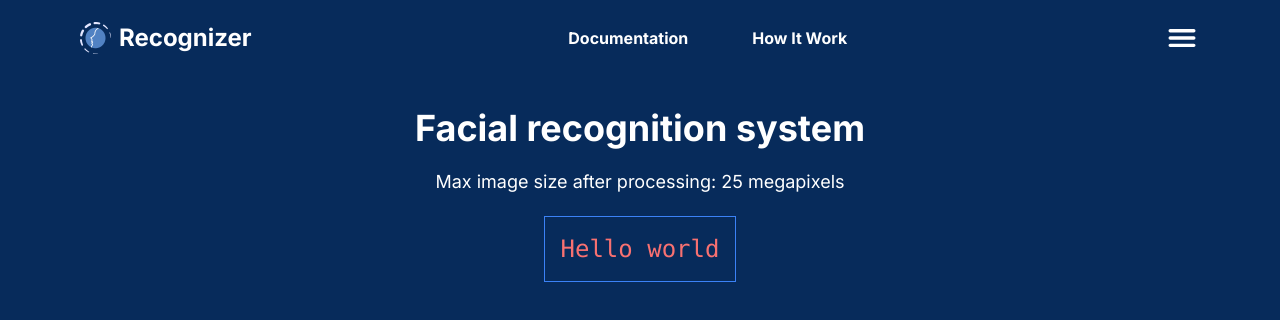
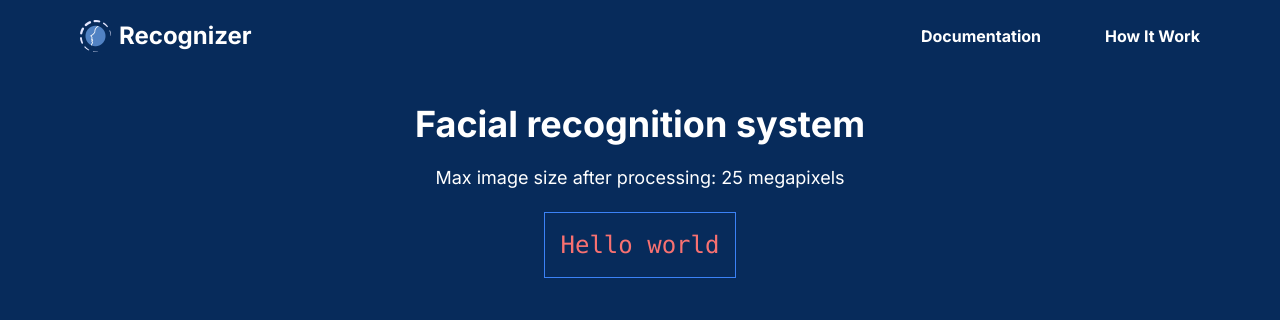
Before and after one commit to Oussama-Aouina/face-recognition-system, a Next.js app: page / in a window 1280 px wide. Shown: the top 320 px of the page. Built offline with nearby package versions, Linux system fonts and the light colour scheme.

Commit message:
fixing an error in the navbar

```diff
--- a/src/components/Navbar/Menu.tsx
+++ b/src/components/Navbar/Menu.tsx
@@ -1,16 +1,10 @@
 "use client";
 import Link from "next/link";
-import { IoMenu } from "react-icons/io5";
 function Menu({ closeMenu }: Readonly<{ closeMenu: Function }>): JSX.Element {
   return (
     <div
       className="absolute right-0 top-20 z-30 hidden h-[89vh] w-full flex-col items-center justify-start bg-background   bg-opacity-70 backdrop-blur-lg px-20 border-t border-slate-400 shadow-md max-md:flex"
       onClick={closeMenu as () => void}>
-      {/* <div className="w-full">
-        <span className="font-bold cursor-pointer text-2xl absolute left-4 top-6">
-          X
-        </span>
-      </div> */}
       <ul className={`font-semibold flex flex-col text-lg  w-full  `}>
         <li className=" flex justify-center border-b border-slate-400 w-full py-5 cursor-pointer">
           <Link href="/">Documentation</Link>
--- a/src/components/Navbar/Navbar.tsx
+++ b/src/components/Navbar/Navbar.tsx
@@ -1,8 +1,8 @@
 "use client";
+import Image from "next/image";
 import Link from "next/link";
-import Image from "next/image";
+import { useState } from "react";
 import { IoCloseCircleOutline, IoMenu } from "react-icons/io5";
-import { useState } from "react";
 import Menu from "./Menu";
 export default function Navbar(): JSX.Element {
   const [isMenuOpen, setIsMenuOpen] = useState<true | false>(false);
@@ -32,7 +32,7 @@ export default function Navbar(): JSX.Element {
 
       {!isMenuOpen ? (
         <IoMenu
-          className="text-4xl cursor-pointer max-md:block"
+          className="hidden text-4xl cursor-pointer max-md:block"
           onClick={handleMenu}
         />
       ) : (
```
